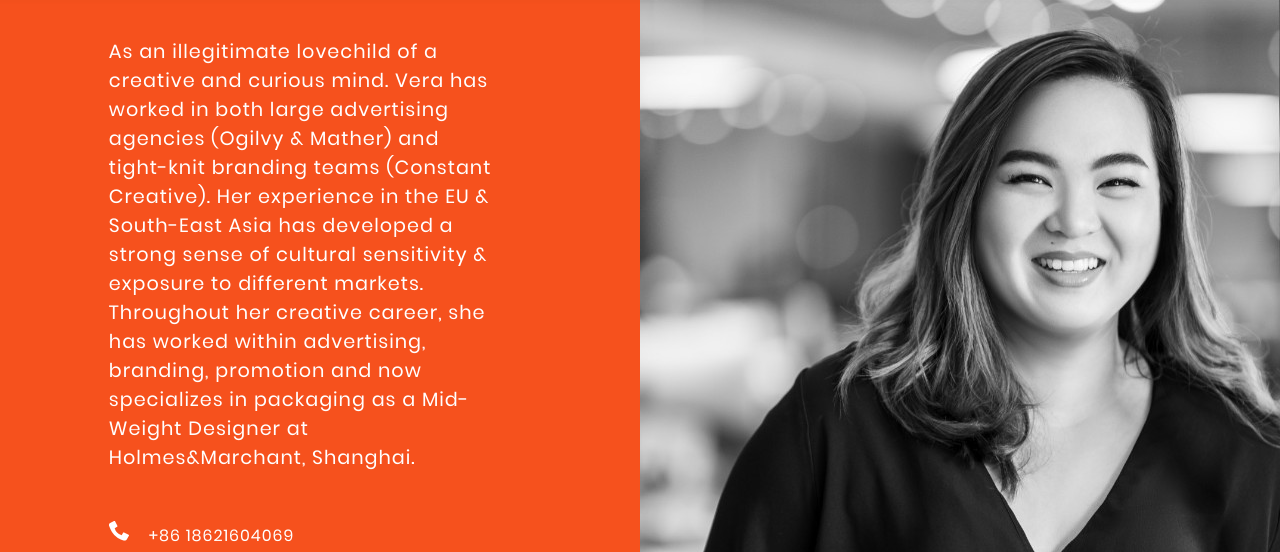
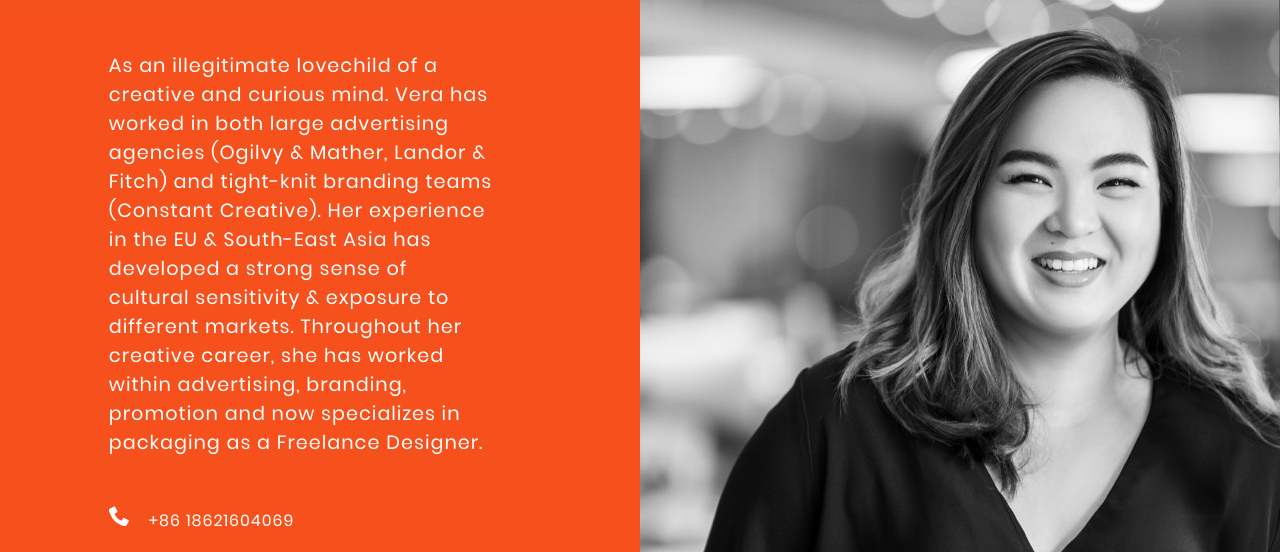
Before and after one commit to jznjz/vc, a plain HTML site: page about.html in a window 1280 px wide. Shown: the part 95-647 px from the top of the page. Drawn offline with Linux system fonts and the light colour scheme; a script that the page names is missing.

Commit message:
Update about.html

```diff
--- a/about.html
+++ b/about.html
@@ -61,7 +61,7 @@
         <div class="cinfo">
           <div>
            <h8 >As an illegitimate lovechild of a creative and curious mind.
-Vera has worked in both large advertising agencies (Ogilvy & Mather) and tight-knit branding teams (Constant Creative). Her experience in the EU & South-East Asia has developed a strong sense of cultural sensitivity & exposure to different markets. Throughout her creative career, she has worked within advertising, branding, promotion and now specializes in packaging as a Mid-Weight Designer at Holmes&Marchant, Shanghai.</h8></div>
+Vera has worked in both large advertising agencies (Ogilvy & Mather, Landor & Fitch) and tight-knit branding teams (Constant Creative). Her experience in the EU & South-East Asia has developed a strong sense of cultural sensitivity & exposure to different markets. Throughout her creative career, she has worked within advertising, branding, promotion and now specializes in packaging as a Freelance Designer.</h8></div>
             <div class="contact"><a href="tel:+8618621604069"><img src="img/Asset%202.svg" style="height: 20px; margin-right:20px;"><h4 style="display: inline">+86 18621604069</h4></a>
       <a href="mailto:veraxchan@gmail.com"><img src="img/Asset%201.svg" style="height: 20px; margin-right:20px"><h4 style="display: inline">veraxchan@gmail.com</h4></a>
       <a href="https://www.linkedin.com/in/veraxchan/"><img src="img/Asset%203.svg" style="height: 20px; margin-right:20px">
```
